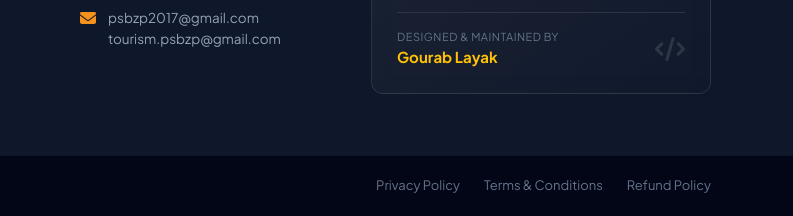
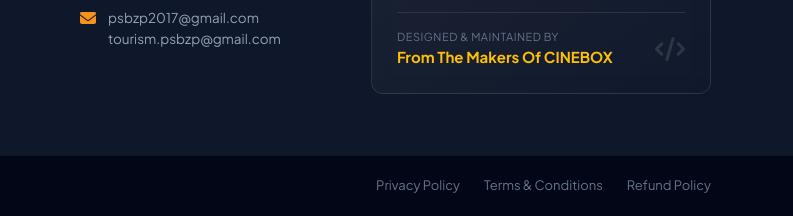
Before and after one commit to cgasansol/zillaparishad, a plain HTML site: page index.html in a window 1280 px wide. Shown: the part 3800-4016 px from the top of the page, 487-1280 px from the left. Drawn offline with nearby package versions, Linux system fonts and the light colour scheme; no server answers.

Commit message:
Update index.html

```diff
--- a/index.html
+++ b/index.html
@@ -1234,7 +1234,7 @@
                             <div class="d-flex justify-content-between align-items-center">
                                 <div>
                                     <span style="display: block; font-size: 11px; color: #64748b; text-transform: uppercase; letter-spacing: 0.5px;">Designed & Maintained By</span>
-                                    <strong class="text-warning" style="font-size: 15px;">Gourab Layak</strong>
+                                    <strong class="text-warning" style="font-size: 15px;">From The Makers Of CINEBOX</strong>
                                 </div>
                                 <i class="fa fa-code text-secondary" style="font-size: 24px; opacity: 0.3;"></i>
                             </div>
```
